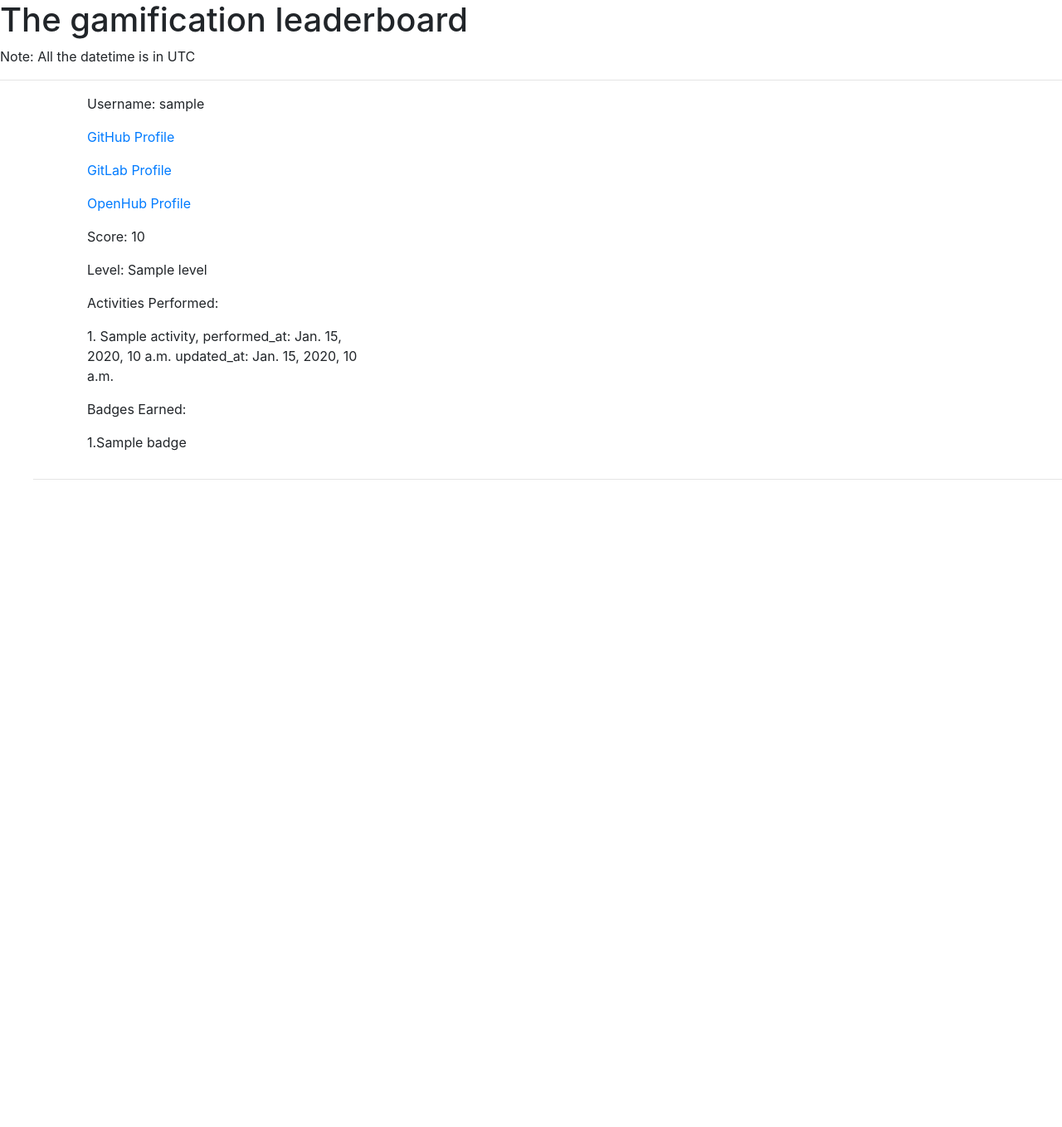
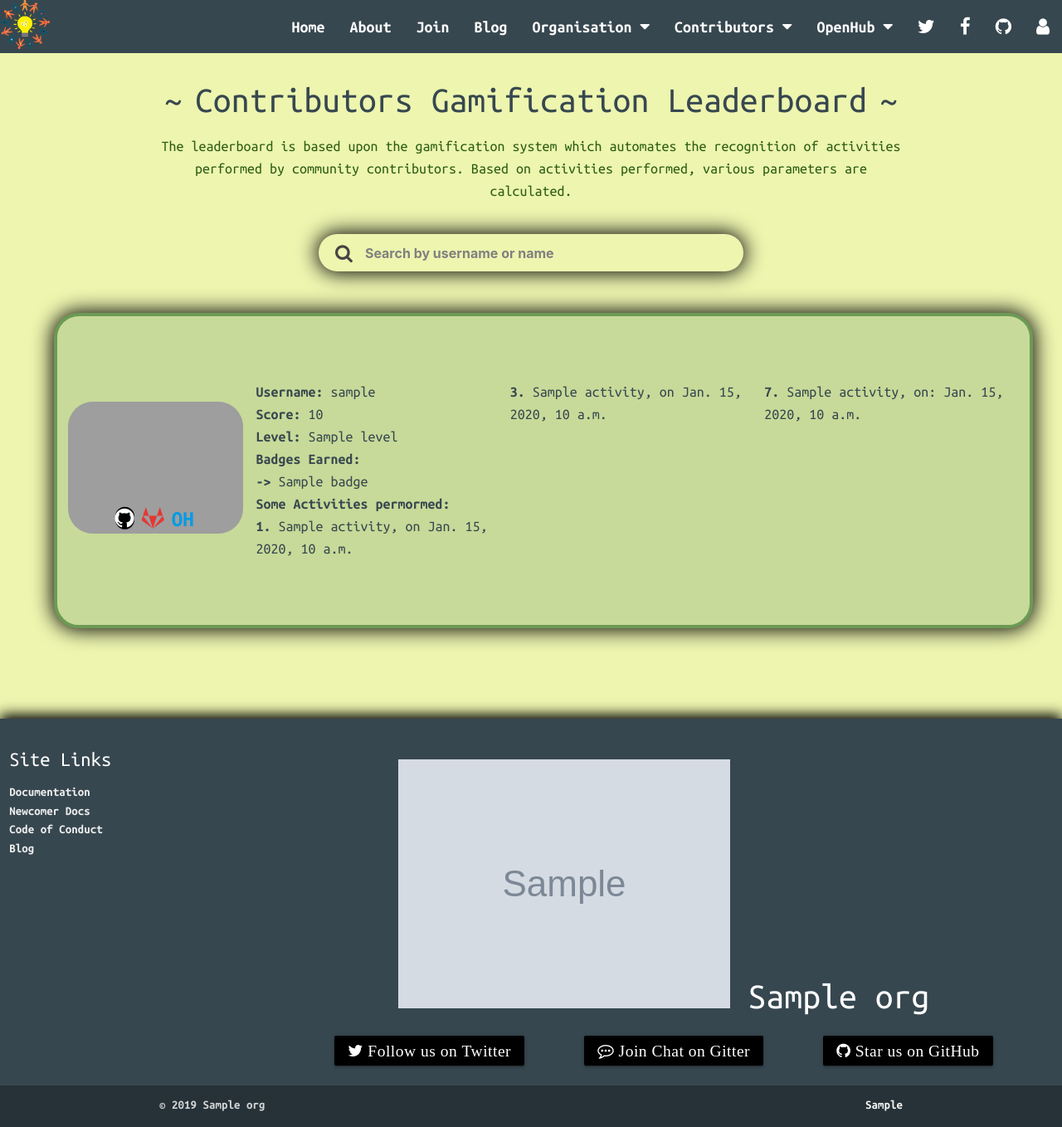
Before and after one commit to coala/community, a Django app: template templates/gamification.html in a window 1280 px wide. Shown: the whole page at 83% size. Before the commit the page ends 578 px from the top, so only its background shows below. Run offline with Django 3.2, Linux system fonts and the light colour scheme; the template is opened without the code that fills it: most values are stand-ins (such as "Sample title", 1, 10 or a date in 2020); grey boxes marked "Sample" are stand-in pictures; some libraries are stand-ins or nearby versions; grey boxes are pictures that could not be loaded.

Commit message:
gamification/: Redesign the webpage
The redesigned webpages provides a enhanced
UI/UX design to web-page with additional
functionality of searching the contributors.

Closes https://github.com/coala/community/issues/260

```diff
--- a/community/urls.py
+++ b/community/urls.py
@@ -11,7 +11,7 @@
 from gci.feeds import LatestTasksFeed as gci_tasks_rss
 from ci_build.view_log import BuildLogsView
 from data.views import ContributorsListView
-from gamification.views import index as gamification_index
+from gamification.views import GamificationResults
 from meta_review.views import ContributorsMetaReview
 from inactive_issues.inactive_issues_scraper import inactive_issues_json
 from openhub.views import index as openhub_index
@@ -193,7 +193,7 @@
         distill_file='static/unassigned-issues.json',
     ),
     distill_url(
-        r'gamification/$', gamification_index,
+        r'gamification/$', GamificationResults.as_view(),
         name='community-gamification',
         distill_func=get_index,
         distill_file='gamification/index.html',
--- /dev/null
+++ b/static/css/gamification.css
@@ -0,0 +1,104 @@
+.bottom-center {
+    position: absolute;
+    width: 100px;
+    bottom: 2%;
+    left: 50%;
+    transform: translate(-50%, -50%);
+}
+
+.gamifier-details {
+    max-width: 79%;
+    display: flex;
+}
+
+.gamifier-details-part-1,
+.gamifier-details-part-2,
+.gamifier-details-part-3 {
+    max-width: 44%;
+    max-height: 80%;
+    padding: 10px 5px;
+}
+
+.gamifier-card {
+    width: 100%;
+    min-height: 380px;
+}
+
+.gamifier-image {
+    width: 20%;
+}
+
+.gamifier-image img{
+    width: 90%;
+    margin-right: 0;
+    margin-left: 1%;
+    min-width: 100px;
+
+}
+
+.github-icon {
+    color: white;
+    background-color: black;
+    border-radius: 100px;
+}
+
+.gitlab-icon {
+    color: #e33834;
+    border-radius: 100px;
+}
+
+.filter-btn {
+    width: 107px;
+    margin-top: 3%;
+    margin-left: 3%;
+}
+
+.filter-btn .btn {
+    text-transform: none;
+    border-radius: 100px;
+    box-shadow: 0 0 25px 2px black;
+}
+
+.social-icons {
+    font-size: 1.5em;
+}
+
+@media only screen and (max-width: 890px){
+
+    .gamifier-card {
+        max-width: 100%;
+        width: auto;
+        margin: 10px;
+    }
+
+    .gamifier-details {
+        max-width: 100%;
+        padding: 0 10px;
+    }
+
+    .gamifier-image {
+        margin: auto;
+        width: 35%;
+    }
+
+    .bottom-center {
+        bottom: 2%;
+    }
+
+    @media only screen and (max-width: 526px){
+
+        .gamifier-details-part-3 {
+            display: none;
+        }
+
+        .gamifier-details-part-1,
+        .gamifier-details-part-2 {
+            max-width: 50%;
+        }
+
+        .gamifier-image {
+            width: 50%;
+        }
+
+    }
+}
--- a/templates/gamification.html
+++ b/templates/gamification.html
@@ -1,50 +1,146 @@
-<!DOCTYPE html>
-<html lang="en">
-  <head>
-    <!-- Required meta tags -->
-    <meta charset="utf-8">
-    <meta name="viewport" content="width=device-width, initial-scale=1, shrink-to-fit=no">
-    <!-- Bootstrap CSS -->
-    <link rel="stylesheet" href="//maxcdn.bootstrapcdn.com/bootstrap/4.0.0/css/bootstrap.min.css" integrity="sha384-Gn5384xqQ1aoWXA+058RXPxPg6fy4IWvTNh0E263XmFcJlSAwiGgFAW/dAiS6JXm" crossorigin="anonymous">
-    <title>Newcomers Data</title>
-  </head>
-  <body>
-    <h1>The gamification leaderboard</h1>
-    <p>Note: All the datetime is in UTC</p>
-    <hr>
-    <ul>
-      {% for participant in participants %}
-      <div class="container">
-        <div class="row">
-          <div class="col-sm-6 col-md-4">
-            <div class="thumbnail">
-              <div class="caption">
-                <p>Username: {{ participant.username }}</p>
-                <p><a href="//github.com/{{ participant.username }}">
-                GitHub Profile</a></p>
-                <p><a href="//gitlab.com/{{ participant.username }}">
-                GitLab Profile</a></p>
-                <p><a href="//www.openhub.net/accounts/{{ participant.username }}">OpenHub Profile</a></p>
-                <p>Score: {{ participant.score }}</p>
-                <p>Level: {{ participant.level.name }}</p>
-                <p>Activities Performed:
-                {% for activity in participant.activities.all %}
-                  <p>{{ forloop.counter }}. {{ activity.name }}, performed_at:
-                    {{ activity.performed_at }} updated_at: {{ activity.updated_at }}
-                  </p>
-                  {% endfor %}{# for activity in participant.activities.all #}
-                <p>Badges Earned:
-                {% for badge in participant.badges.all %}
-                  <p>{{ forloop.counter }}.{{ badge.name }}</p>
-                  {% endfor %}{# for badge in participant.badges.all #}
-                </p>
+{% extends 'base.html' %}
+{% load staticfiles %}
+{% block title %}
+  Community | Gamification Leaderboard
+{% endblock %}
+
+{% block add_css_files %}
+  <link rel="stylesheet" href="{% static 'css/contributors.css' %}">
+  <link rel="stylesheet" href="{% static 'css/meta-reviewers.css' %}">
+  <link rel="stylesheet" href="{% static 'css/gamification.css' %}">
+{% endblock %}
+
+{% block add_js_files %}
+  <script src="{% static 'js/contributors.js' %}"></script>
+{% endblock %}
+
+{% block main-content %}
+
+  <div class="web-page-details apply-flex center-content">
+    <h3 style="padding-right: 15px">~</h3>
+    <h3 class="page-name">
+      Contributors Gamification Leaderboard
+    </h3>
+    <h3 style="padding-left: 15px">~</h3>
+  </div>
+
+  <div class="apply-flex center-content">
+    <p class="container web-page-description">
+      The leaderboard is based upon the gamification system which automates the
+      recognition of activities performed by community contributors. Based on activities
+      performed, various parameters are calculated.
+    </p>
+  </div>
+
+  <div class="contributors-section apply-flex center-content">
+    <div class="form-fields">
+      <form>
+        <div class="input-field apply-flex center-content search-field">
+          <i class="fa fa-search social-icons"></i>
+          <input id="search" type="search" autocomplete="off" placeholder="Search by username or name" required>
+          <i class="fa fa-close social-icons"></i>
+        </div>
+      </form>
+      <div class="search-results">
+        <table>
+          <thead>
+            <tr>
+              <th>Search Results</th>
+            </tr>
+          </thead>
+          <tbody class="search-results-tbody large-font">
+            <tr>
+              <td>
+                No results found!
+              </td>
+            </tr>
+          </tbody>
+        </table>
+      </div>
+    </div>
+  </div>
+
+  <div class="contributors-cards column-flex">
+  {% for contributor in gamification_results %}
+    <div class="contributor-card meta-reviewer gamifier-card apply-flex" login="{{ contributor.username }}">
+      <div class="contributor-image meta-reviewer-image gamifier-image">
+        <img src="//github.com/{{ contributor.username }}.png/?size=400"
+             alt="user-image">
+        <div class="bottom-center large-font bold-text social-links">
+          <a href="//github.com/{{ contributor.username }}" target="_blank">
+            <i class="fa fa-github github-icon social-icons" aria-hidden="true"></i>
+          </a>
+          <a href="//gitlab.com/{{ contributor.username }}" target="_blank">
+            <i class="fa fa-gitlab social-icons gitlab-icon" aria-hidden="true"></i>
+          </a>
+          <a href="//www.openhub.net/accounts/{{ contributor.username }}" target="_blank" class="social-icons">OH</a>
+        </div>
+      </div>
+      <div class="gamifier-details">
+        <div class="gamifier-details-part-1 column-flex">
+          <div class="column-flex large-font gray-font-color">
+            <span>
+              <b>Username:</b>
+              {{ contributor.username }}
+            </span>
+            <span>
+              <b>Score:</b>
+              {{ contributor.score }}
+            </span>
+            <span>
+              <b>Level:</b>
+              {{ contributor.level.name }}
+            </span>
+            <div>
+              {% if contributor.badges.all %}
+              <b>Badges Earned:</b>
+              <div class="column-flex">
+              {% for badge in contributor.badges.all %}
+                <span>
+                  <b>-></b>
+                  {{ badge.name }}
+                </span>
+              {% endfor %}{# for badge in contributor.badges.all #}
               </div>
+              {% else %}{# if contributor.badges.all #}
+              <span>
+                <b>No badges earned!<i class="fa fa-frown-o"></i></b>
+              </span>
+              {% endif %}{# if contributor.badges.all #}
+            </div>
+            <div class="column-flex">
+              <b>Some Activities permormed:</b>
+              {% for activity in contributor.activities.all|slice:":2" %}
+              <span>
+                <b>{{ forloop.counter }}.</b> {{ activity.name }}, on {{ activity.performed_at }}
+              </span>
+              {% endfor %}{# for activity in contributor.activities.all|slice:":2" #}
             </div>
           </div>
         </div>
+
+        {% if contributor.activities.all|slice:"2:6" %}
+        <div class="gamifier-details-part-2 column-flex large-font gray-font-color">
+          {% for activity in contributor.activities.all|slice:"2:6" %}
+          <span>
+            <b>{{ forloop.counter|add:2 }}.</b> {{ activity.name }}, on {{ activity.performed_at }}
+          </span>
+          {% endfor %}{# for activity in contributor.activities.all|slice:"2:6" #}
+        </div>
+        {% endif %}{# if contributor.activities.all|slice:"2:6" #}
+
+        {% if contributor.activities.all|slice:"6:10" %}
+        <div class="gamifier-details-part-3 column-flex large-font gray-font-color">
+          {% for activity in contributor.activities.all|slice:"6:10" %}
+          <span>
+            <b>{{ forloop.counter|add:6 }}.</b> {{ activity.name }}, on: {{ activity.performed_at }}
+          </span>
+          {% endfor %}{# for activity in contributor.activities.all|slice:"6:10" #}
+        </div>
+        {% endif %}{# if contributor.activities.all|slice:"6:10" #}
       </div>
-      <hr>
-      {% endfor %}{# for participant in participants #}
-    </ul>
-  </body>
-</html>
+    </div>
+    {% endfor %}{# for contributor in gamification_results #}
+  </div>
+
+{% endblock %}
```
Also changed, not shown: gamification/tests/test_views.py (+1 -1 lines), gamification/views.py (+10 -6 lines).
